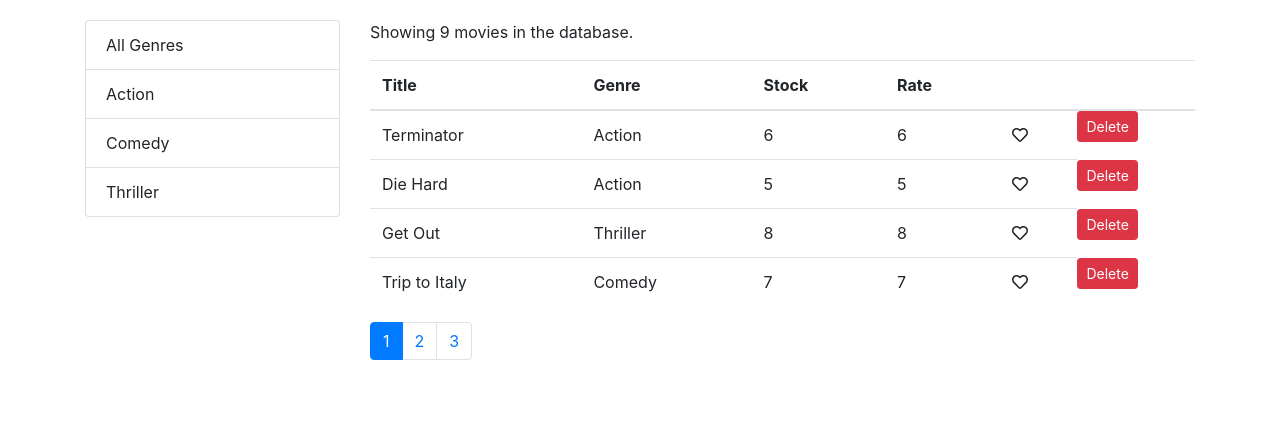
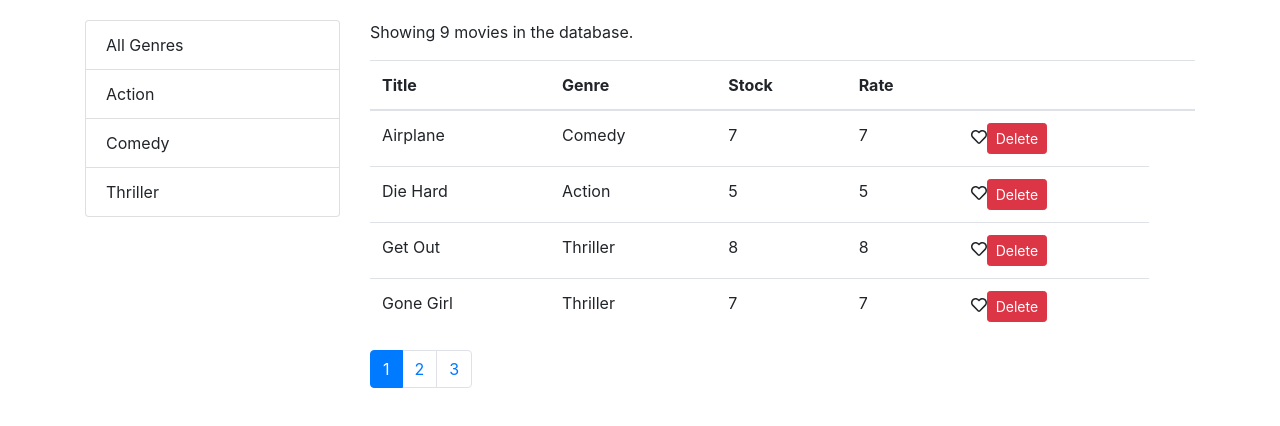
Before and after one commit to StevenVC-P/Videly, a React (Create React App) app: page / in a window 1280 px wide. Shown: the top 426 px of the page. Built offline with nearby package versions, Linux system fonts and the light colour scheme.

Commit message:
added sorting code to MoviesTable componenet

```diff
--- a/src/components/movies.jsx
+++ b/src/components/movies.jsx
@@ -5,6 +5,8 @@ import MoviesTable from "./moviesTable.jsx";
 import { paginate } from "../utils/paginate";
 import { getMovies } from "../services/fakeMovieService.js";
 import { getGenres } from "../services/fakeGenreService.js";
+import _ from "lodash";
+
 
 class Movies extends Component {
     state = {
@@ -12,10 +14,11 @@ class Movies extends Component {
         genres: [],
         pageSize: 4,
         currentPage: 1,
+        sortColumn: {path: "title", order: 'asc'}
     };
 
     componentDidMount() {
-        const genres = [{name: "All Genres"}, ...getGenres()]
+        const genres = [{_id: "", name: "All Genres"}, ...getGenres()]
 
         this.setState({movies:getMovies(), genres})
     }
@@ -25,7 +28,6 @@ class Movies extends Component {
     }
 
     handleDelete = movie => {
-        console.log(movie)
         const movies = this.state.movies.filter(m => m._id !== movie._id)
         this.setState({movies})
     }
@@ -38,6 +40,10 @@ class Movies extends Component {
         this.setState({movies});
     }
 
+    handleSort = sortColumn => {
+        this.setState({sortColumn})
+    }
+
     handlePageChange = page => {
         this.setState({ currentPage: page });
     }
@@ -45,7 +51,13 @@ class Movies extends Component {
 
     render(){
         const { length: count} = this.state.movies;
-        const { pageSize, currentPage, selectedGenre, movies:allMovies} = this.state;
+        const {
+            pageSize,
+            currentPage,
+            selectedGenre,
+            sortColumn,
+            movies: allMovies,
+        } = this.state;
 
         if (count === 0)
             return <p>There are no movies in the database.</p>
@@ -54,7 +66,9 @@ class Movies extends Component {
         ? allMovies.filter(m => m.genre._id === selectedGenre._id)
         : allMovies
 
-        const movies = paginate(filtered, currentPage, pageSize)
+        const sorted = _.orderBy(filtered, [sortColumn.path], [sortColumn.order])
+
+        const movies = paginate(sorted, currentPage, pageSize)
 
         return(
             <div className="row">
@@ -69,8 +83,10 @@ class Movies extends Component {
                     <p>Showing {filtered.length} movies in the database.</p>
                     <MoviesTable
                         movies={movies}
+                        sortColumn={sortColumn}
                         onLike={this.handleLike}
                         onDelete={this.handleDelete}
+                        onSort={this.handleSort}
                     />
                     <Pagnation
                         itemsCount={filtered.length}
--- a/src/components/moviesTable.jsx
+++ b/src/components/moviesTable.jsx
@@ -1,17 +1,29 @@
-import React from 'react';
+import React, { Component } from 'react';
 import Like from "./common/like.jsx";
 
-const MoviesTable = props => {
-    const { movies, onDelete, onLike } = props;
+class MoviesTable extends Component{
+    raiseSort = path => {
+        const sortColumn = { ...this.props.sortColumn};
+        if (sortColumn.path === path)
+            sortColumn.order = (sortColumn.order ==='asc') ? "desc": "asc";
+        else {
+            sortColumn.path = path;
+            sortColumn.order = "asc";
+        }
+        this.props.onSort(sortColumn);
+    }
+
+    render() {
+        const { movies, onDelete, onLike } = this.props;
 
         return (
             <table className="table">
                             <thead>
                                 <tr>
-                                <th>Title</th>
-                                <th>Genre</th>
-                                <th>Stock</th>
-                                <th>Rate</th>
+                                    <th onClick={() => this.raiseSort('title')}>Title</th>
+                                    <th onClick={() => this.raiseSort('genre.name')}>Genre</th>
+                                    <th onClick={() => this.raiseSort('numberInStock')}>Stock</th>
+                                    <th onClick={() => this.raiseSort('dailyRentalRate')}>Rate</th>
                                     <th />
                                     <th />
                                 </tr>
@@ -28,14 +40,19 @@ const MoviesTable = props => {
                                             liked={movie.liked}
                                             onClick={() => onLike(movie)}
                                         />
+                                        <button
+                                            onClick={() => onDelete(movie)}
+                                            className = "btn btn-danger btn-sm"
+                                        >
+                                            Delete
+                                        </button>
                                     </td>
-                                <button className = "btn btn-danger btn-sm"
-                                onClick={() => onDelete(movie)}>Delete</button>
                                 </tr>
                                 ))}
                             </tbody>
                         </table>
          );
     }
+}
 
 export default MoviesTable;
```
Also changed, not shown: src/components/common/listgroup.jsx (+7 -6 lines), src/components/common/pagaination.jsx (+5 -3 lines). Lines whose indentation alone changed are shown as unchanged.
